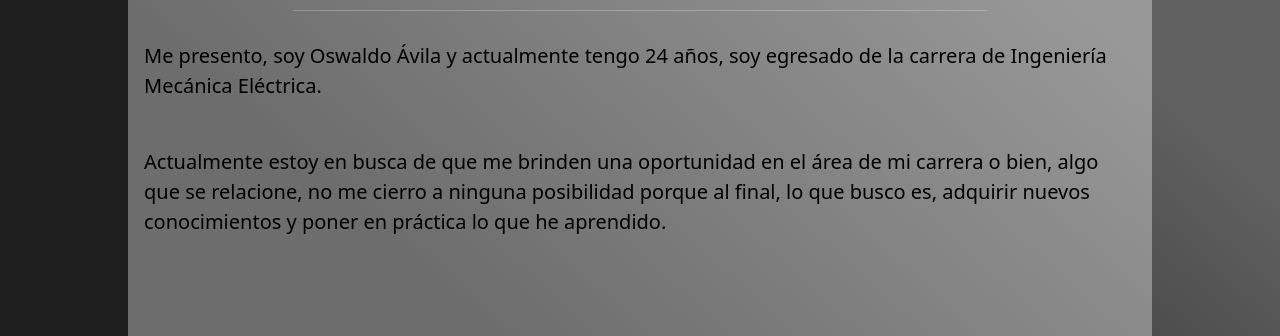
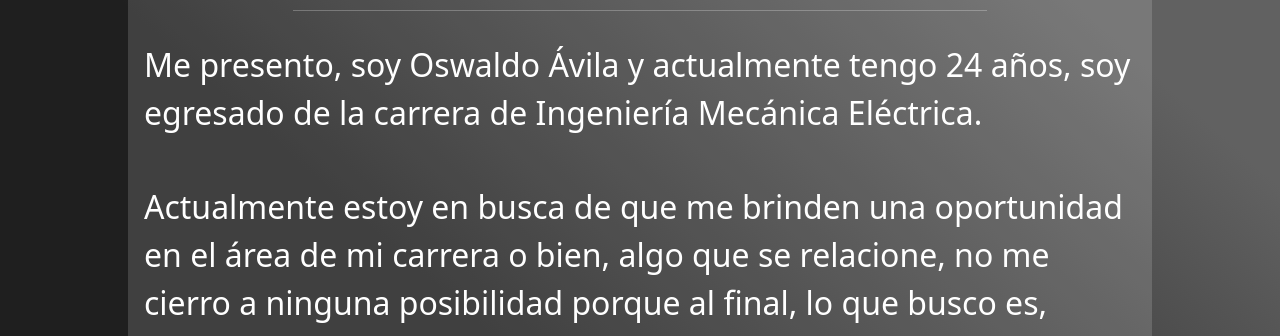
Before and after one commit to secigod/secigod.github.io, a plain HTML site: page index.html in a window 1280 px wide. Shown: the part 223-559 px from the top of the page. Drawn offline with nearby package versions, Linux system fonts and the light colour scheme.

Commit message:
Update estilos.css

```diff
--- a/estilos.css
+++ b/estilos.css
@@ -6,6 +6,10 @@ body {
 a:link, a:visited, a:active {
     text-decoration:none;
 }
+p{
+	font-size: 2rem;
+	color: white;
+}
 .articulo{
 	font-size: 1.25em;
 	display: flex;
@@ -13,7 +17,7 @@ a:link, a:visited, a:active {
 	justify-content: center;
 	padding: 1rem;
 	color: black;
-	background-color: rgba(255,255,255,.35);
+	background-color: rgba(255,255,255,.15);
 	margin: auto 10%;
 
 }
```
